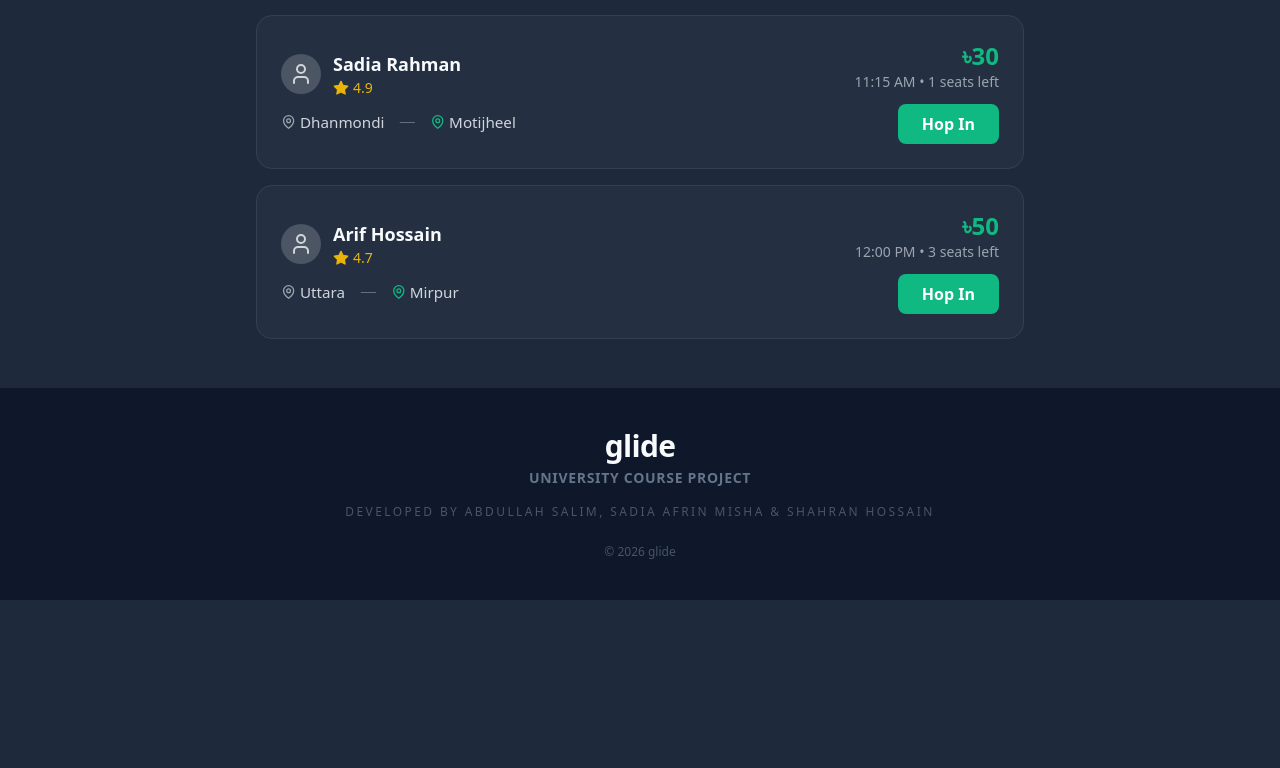
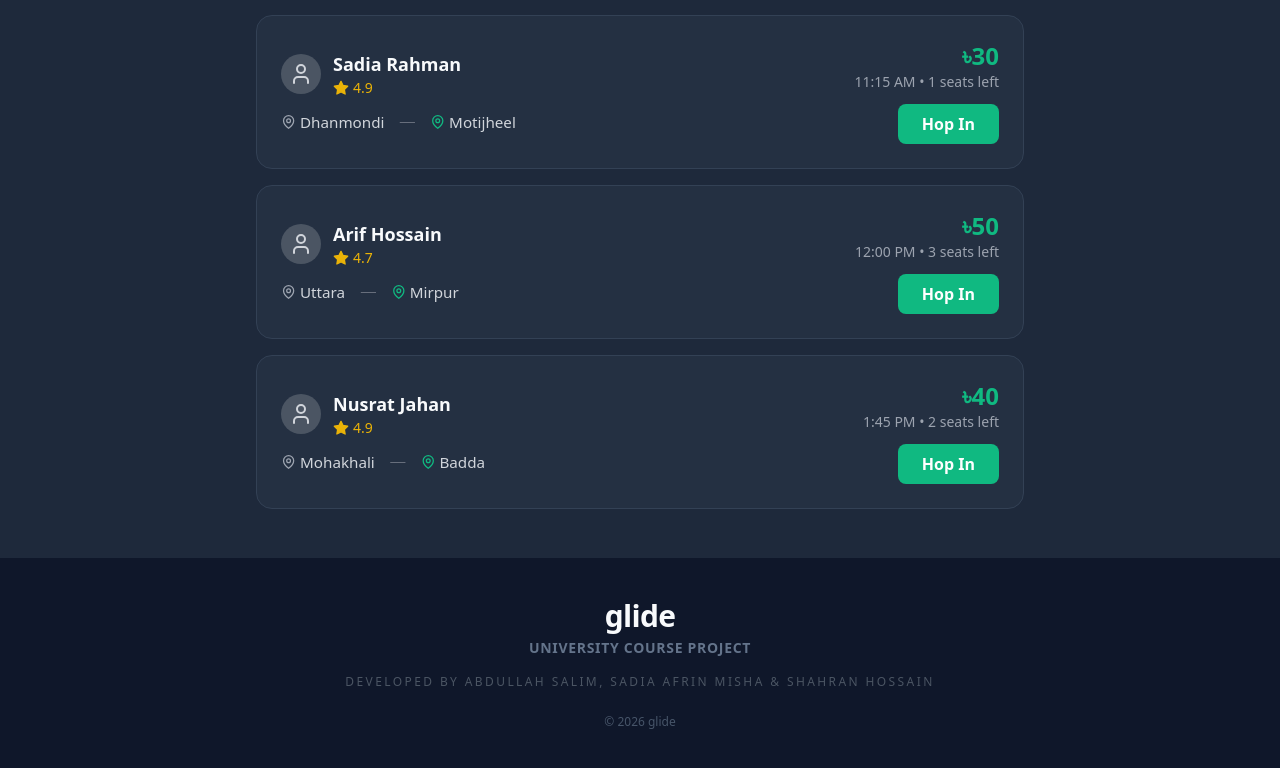
Before and after one commit to abdullxhsalim/glide, a React (Vite) app in the folder client/: page /dash in a window 1280 px wide. Shown: the part 875-1643 px from the top of the page. Before the commit the page ends 1475 px from the top, so only its background shows below. Built offline with nearby package versions, Linux system fonts and the light colour scheme.

Commit message:
HopperPartUpdate
hopper

```diff
--- a/client/src/pages/HopperMode.jsx
+++ b/client/src/pages/HopperMode.jsx
@@ -10,6 +10,7 @@ const HopperMode = () => {
     { id: 1, driver: 'Md. Rahim', rating: 4.8, from: 'Banani', to: 'Gulshan', time: '10:30 AM', price: '৳45', seats: 2 },
     { id: 2, driver: 'Sadia Rahman', rating: 4.9, from: 'Dhanmondi', to: 'Motijheel', time: '11:15 AM', price: '৳30', seats: 1 },
     { id: 3, driver: 'Arif Hossain', rating: 4.7, from: 'Uttara', to: 'Mirpur', time: '12:00 PM', price: '৳50', seats: 3 },
+    { id: 4, driver: 'Nusrat Jahan', rating: 4.9, from: 'Mohakhali', to: 'Badda', time: '1:45 PM', price: '৳40', seats: 2 },
   ];
 
   return (
```
